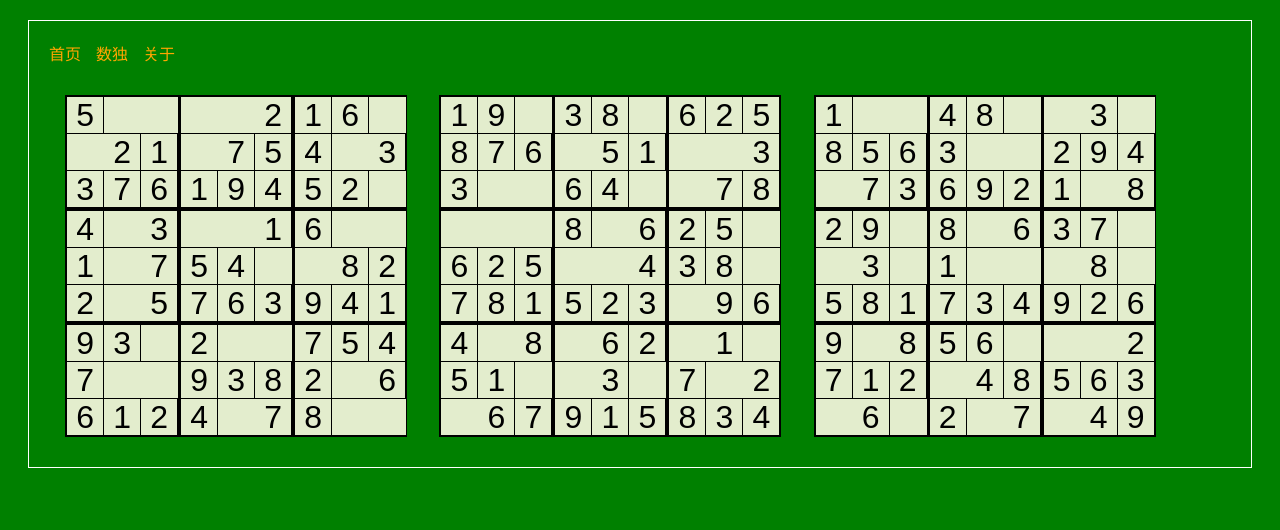
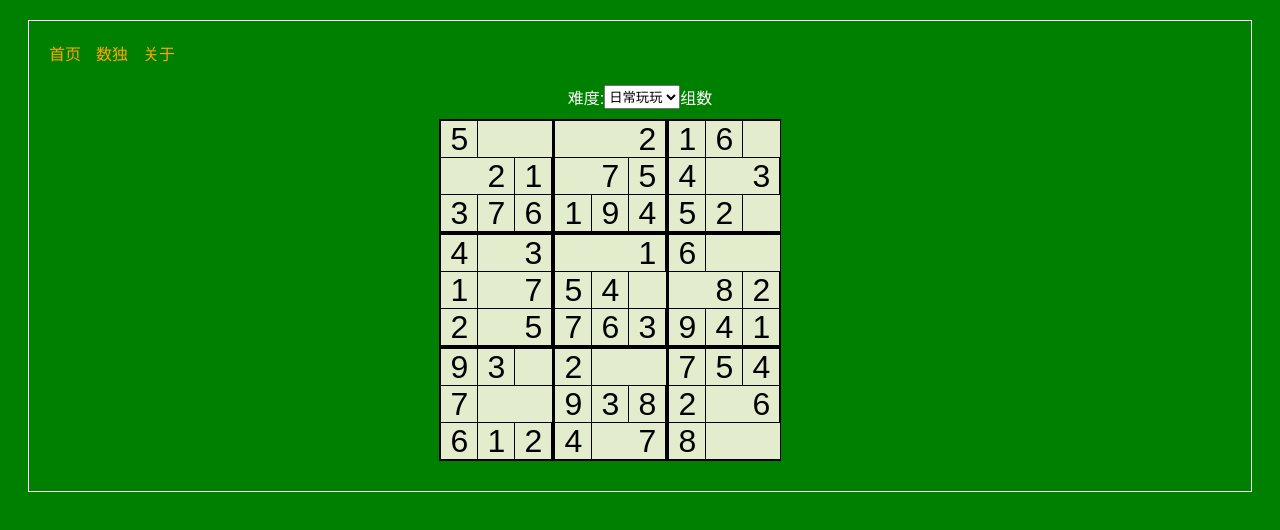
Before and after one commit to biztudio/nextbrain, a Next.js app: page /sudoku in a window 1280 px wide. Shown: the top 530 px of the page. Built offline with nearby package versions, Linux system fonts and the light colour scheme.

Commit message:
add setting bar

```diff
--- a/components/GlobalStyle.js
+++ b/components/GlobalStyle.js
@@ -3,11 +3,11 @@ export default () => (
              body{
                  background:green;
                  color:white;
-                 font-family: "Microsoft YaHei","黑体","宋体",'Arial',sans-serif;
+                 font-family: "黑体","宋体",'Arial',sans-serif;
              }
 
               .markdown {
-                font-family: 'Arial';
+                font-family: "黑体","宋体",'Arial',sans-serif;
                 color: white;
               }
 
--- a/components/Sudoku.js
+++ b/components/Sudoku.js
@@ -23,11 +23,11 @@ const getSudokuData = level => {
 }
 
 //
-const renderSudoku = (level) => {
-
+const renderSudoku = (level, keyrefer) => {
+    keyrefer = keyrefer || 1;
     return(
         <div>
-            <div className='sudokucontainer'>
+            <div className='sudokucontainer' key={keyrefer}>
 
                 { getSudokuData(level).map(sg =>
                     <div  className='sudokugroup' key={sg.index}>
@@ -86,7 +86,7 @@ const renderSudoku = (level) => {
                     margin-left:8px;
                     border:0;
                     font-size:32px;
-                    font-family: "Microsoft YaHei","黑体","宋体",'Arial',sans-serif;
+                    font-family: "黑体","宋体",'Arial',sans-serif;
                 }
                 .sudokuhint{
                     width:36px;
@@ -105,7 +105,7 @@ const SudokuComponent = (props) => {
     let sudosuks = []
     let count = (props.count||1);
     for(let sindex = 0; sindex < count; sindex++)
-        sudosuks.push(renderSudoku(props.level));
+        sudosuks.push(renderSudoku(props.level, sindex));
     return (
         <div>
         <div className='sudokupage'>
--- a/pages/sudoku.js
+++ b/pages/sudoku.js
@@ -4,9 +4,28 @@ import SudokuComponent from '../components/Sudoku';
 
 const Sudoku = (props) => (
 
-    <Layout   title="Nextbrain - 数独">
+    <Layout title="Nextbrain - 数独">
 
-        <SudokuComponent level='3' count='3'/>
+        <div className='settingbar'>
+            <label htmlFor = 'level'>难度:  </label>
+            <select name='level' defaultValue='3'>
+                <option value="2">入门秒杀</option>
+                <option value="3">日常玩玩</option>
+                <option value="4">刻意训练</option>
+                <option value="5">琢磨片刻</option>
+                <option value="6">偶然挑战</option>
+            </select>
+            <label >组数</label>
+        </div>
+
+        <SudokuComponent level='3' count='1'/>
+
+        <style jsx>{`
+            .settingbar{
+                display:flex;
+                justify-content:center;
+            }
+        `}</style>
 
     </Layout>
 
@@ -18,15 +37,6 @@ const Sudoku = (props) => (
 
 Sudoku.getInitialProps = async function() {
 
-
-    //let temp_pool = [11,12,13,14,15,16,17,18];
-    //let index = mathkit.get_random_number_index(temp_pool.length);
-    //console.log(temp_pool[index]);
-
-    //const res = await fetch('https://api.tvmaze.com/search/shows?q=batman');
-    //const data = await res.json()
-    //console.log(`Show data fetched. Count: ${data.length}`)
-
     let sudukuPuzzle = [1,2,3,4,5,6,7,8,9];
     return {
         sudoku:sudukuPuzzle
```
